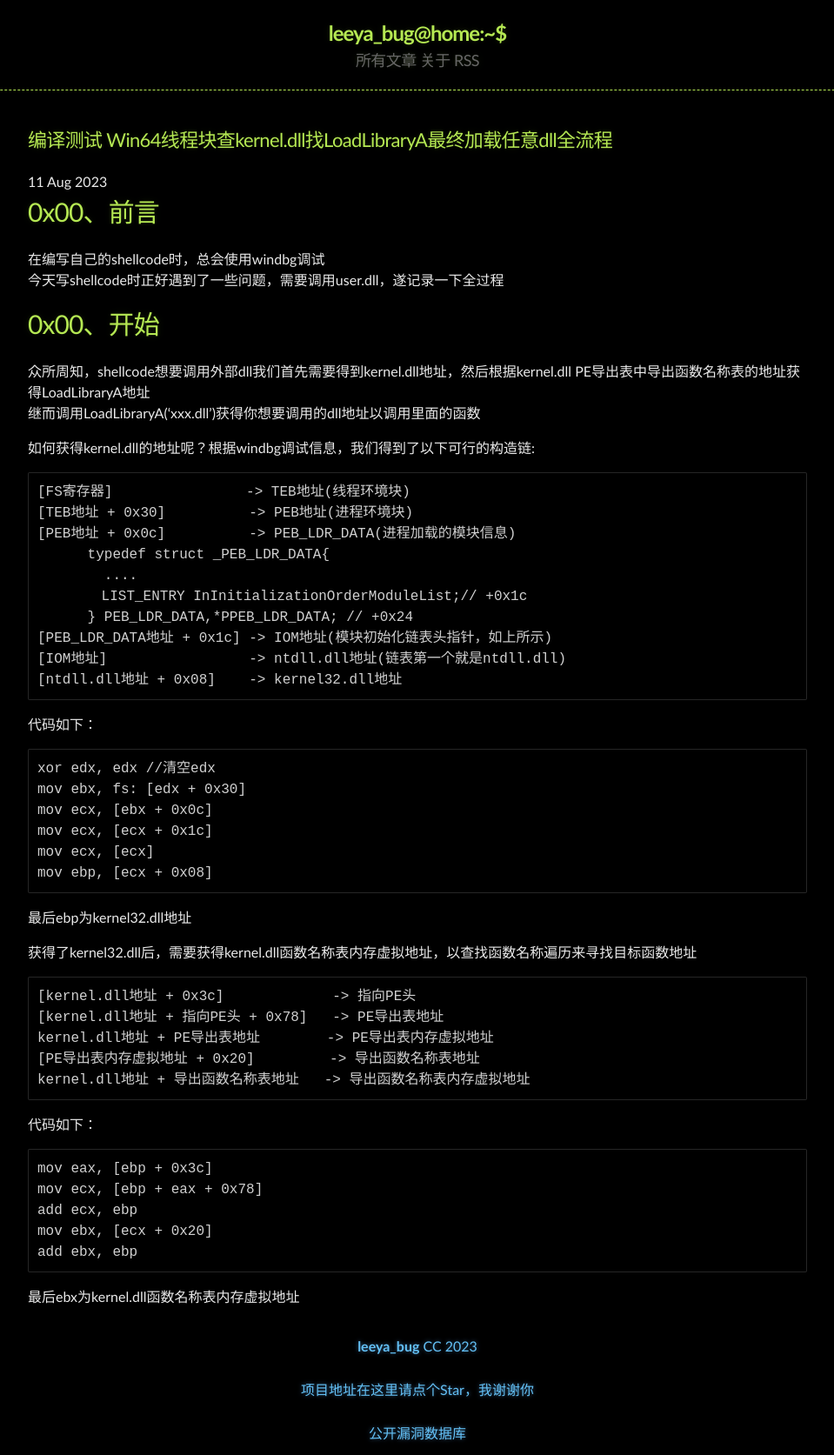
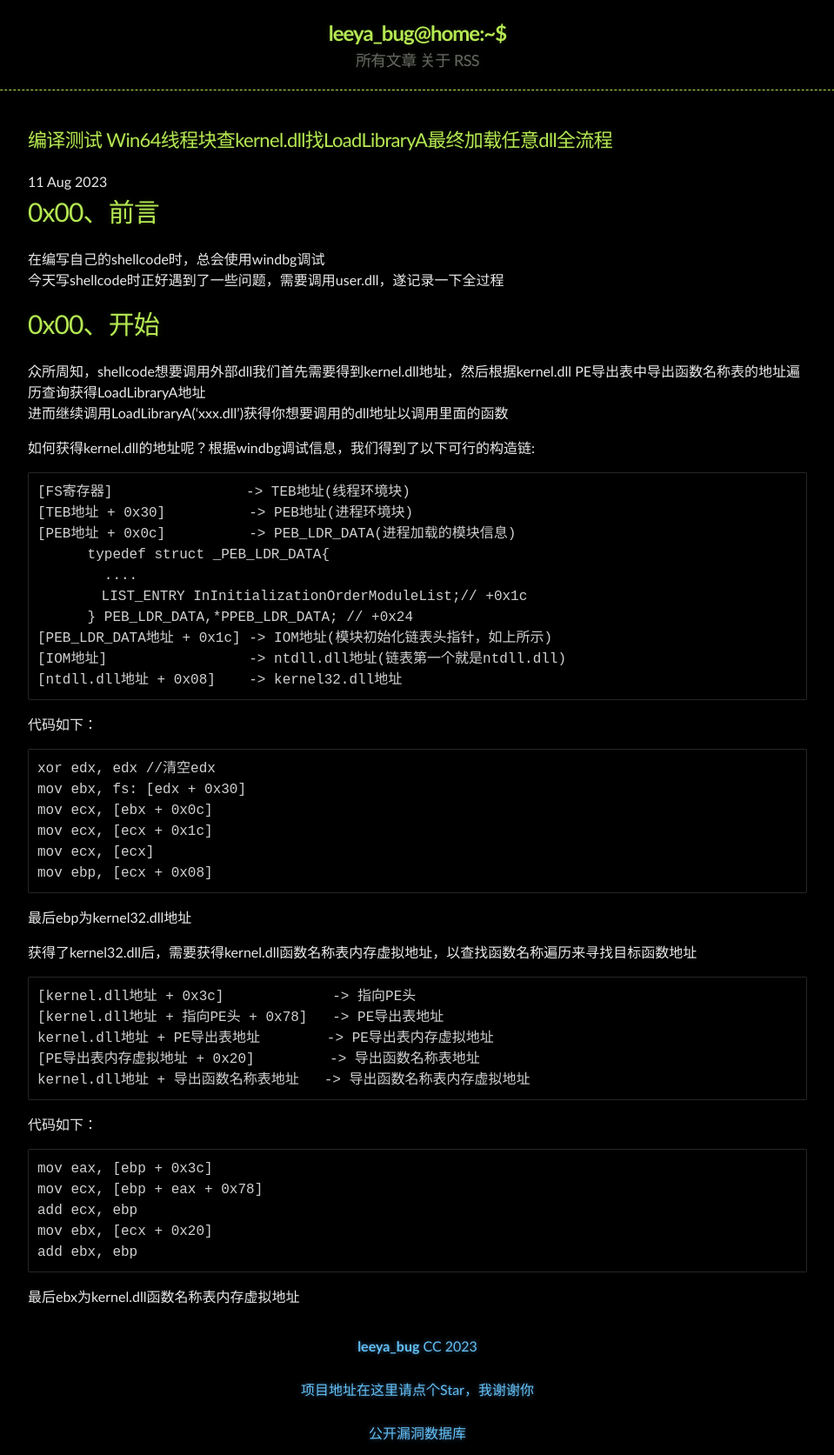
Before and after one commit to Leeyangee/leeyangee.github.io, a Jekyll site: the page built from _posts/2023-08-11-编译测试 TEB查kernel.dll找LoadLibraryA最终加载user.dll全流程.md, in a window 1280 px wide. Shown: the whole page at 87% size, without its empty margins (160-1119 px from the left). Built offline with Jekyll 4.4.1, drawn with Linux system fonts in a browser that asks for light colours.

Commit message:
Update 2023-08-11-编译测试 TEB查kernel.dll找LoadLibraryA最终加载user.dll全流程.md

````diff
--- a/_posts/2023-08-11-编译测试 TEB查kernel.dll找LoadLibraryA最终加载user.dll全流程.md
+++ b/_posts/2023-08-11-编译测试 TEB查kernel.dll找LoadLibraryA最终加载user.dll全流程.md
@@ -9,8 +9,8 @@ published: true
 
 # [](#header-1)0x00、开始
 
-众所周知，shellcode想要调用外部dll我们首先需要得到kernel.dll地址，然后根据kernel.dll PE导出表中导出函数名称表的地址获得LoadLibraryA地址
-继而调用LoadLibraryA('xxx.dll')获得你想要调用的dll地址以调用里面的函数
+众所周知，shellcode想要调用外部dll我们首先需要得到kernel.dll地址，然后根据kernel.dll PE导出表中导出函数名称表的地址遍历查询获得LoadLibraryA地址
+进而继续调用LoadLibraryA('xxx.dll')获得你想要调用的dll地址以调用里面的函数
 
 如何获得kernel.dll的地址呢？根据windbg调试信息，我们得到了以下可行的构造链:
 ```
````
